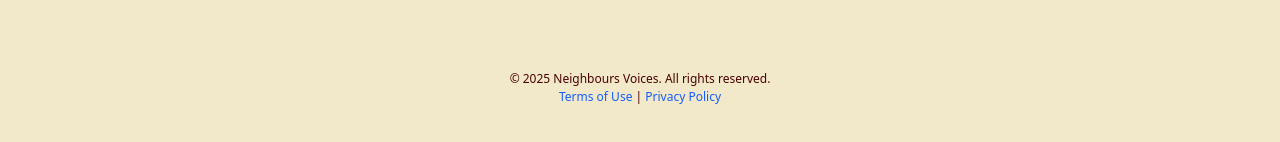
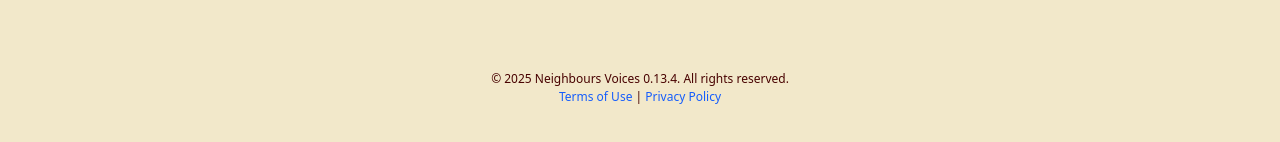
Before and after one commit to o6ris/city-ratings, a Next.js app: page / in a window 1280 px wide. Shown: the part 214-356 px from the top of the page. Built offline with nearby package versions, Linux system fonts and the light colour scheme; no server answers; a web font is replaced by a local one.

Commit message:
update changelog and add version on footer

```diff
--- a/components/ui/Footer/Footer.tsx
+++ b/components/ui/Footer/Footer.tsx
@@ -5,7 +5,7 @@ export default function Footer() {
     <footer className=" absolute bottom-0 left-0 w-full">
       <div className="container mx-auto text-center mb-6">
         <p className="!text-xsmall">
-          &copy; {new Date().getFullYear()} Neighbours Voices. All rights reserved.
+          &copy; {new Date().getFullYear()} Neighbours Voices 0.13.4. All rights reserved.
         </p>
         <div className="text-xsmall">
           <Link href="/terms" className="text-blue-600 hover:underline">
```
Also changed, not shown: 1 other file (tests, documents, lock files or other folders).
